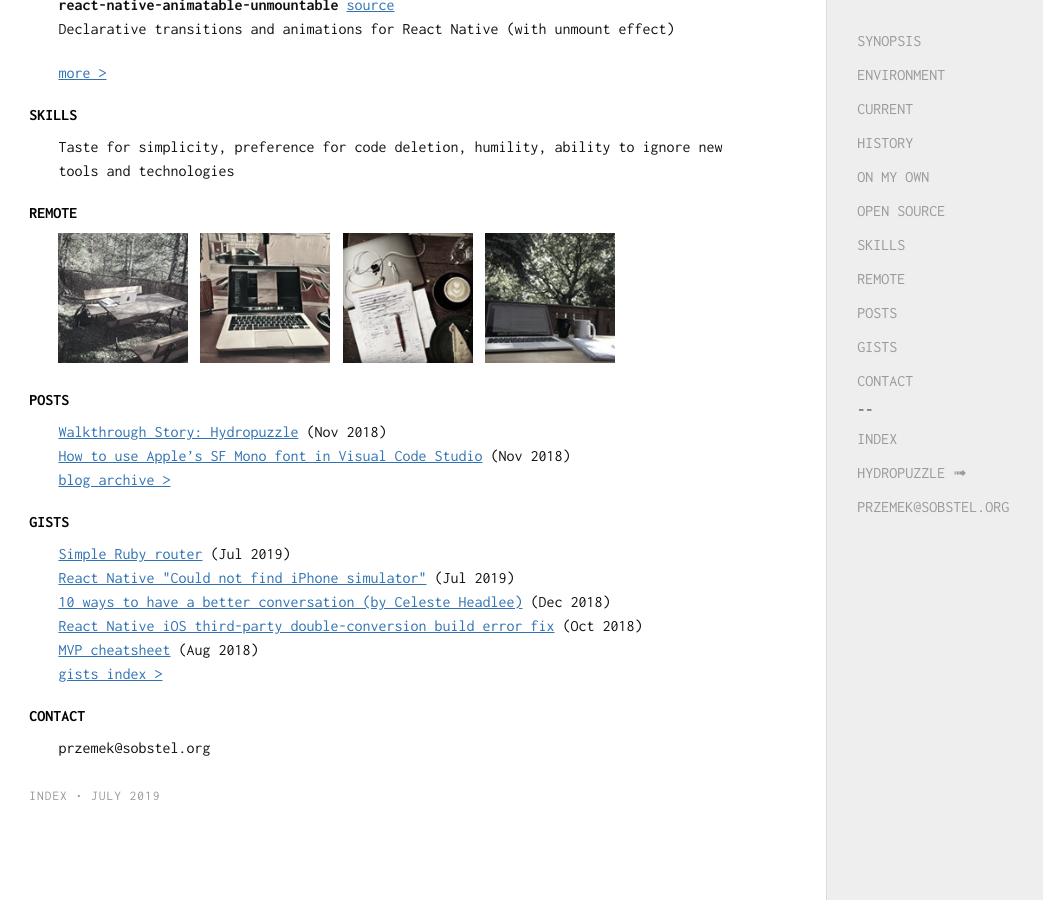
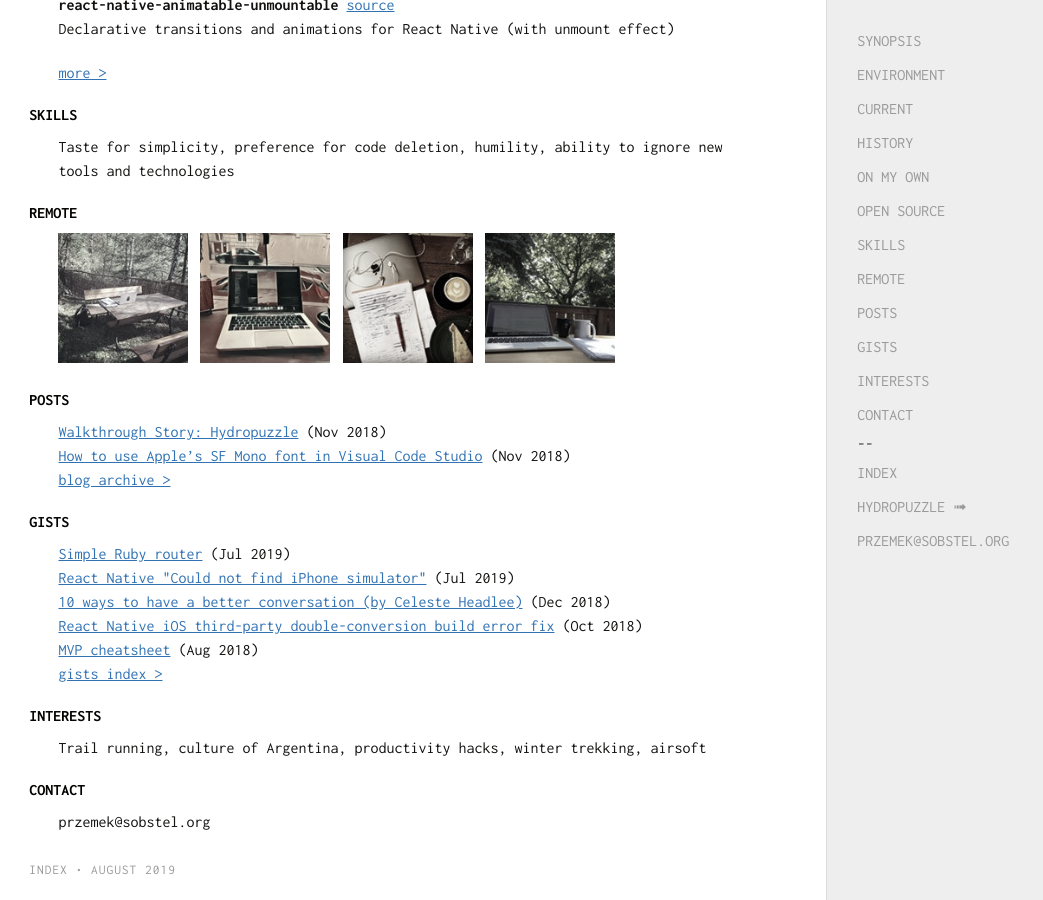
Before and after one commit to sobstel/sobstel.github.com, a Jekyll site: the page built from index.html, in a window 1280 px wide and 900 px high, scrolled down 1156 px. Shown: the whole window, without its empty margins (0-1043 px from the left). Built offline with Jekyll 4.4.1, drawn with Linux system fonts in a browser that asks for light colours.

Commit message:
Mistakes are always forgivable, if one has the courage to admit them

```diff
--- a/_data/other_repos.yml
+++ b/_data/other_repos.yml
@@ -10,7 +10,7 @@
   html_url: https://github.com/sobstel/hydropuzzle
   description: Surreal tech adventure game for iOS and Android. Built with React Native.
   fork: false
-  stargazers_count: 5
+  stargazers_count: 6
 - name: albicelestes
   full_name: sobstel/albicelestes
   html_url: https://github.com/sobstel/albicelestes
--- a/_data/popular_repos.yml
+++ b/_data/popular_repos.yml
@@ -23,7 +23,7 @@
   html_url: https://github.com/sobstel/sesshin
   description: PHP secure advanced session manager.
   fork: false
-  stargazers_count: 59
+  stargazers_count: 60
 - name: sequent
   full_name: sobstel/sequent
   html_url: https://github.com/sobstel/sequent
@@ -36,4 +36,4 @@
   html_url: https://github.com/sobstel/jsonp.js
   description: Lightweight JSONP library for cross-domain ajax calls.
   fork: false
-  stargazers_count: 35
+  stargazers_count: 36
--- a/index.html
+++ b/index.html
@@ -16,6 +16,7 @@ title: Przemek Sobstel
     <a href="#REMOTE">REMOTE</a>
     <a href="#POSTS">POSTS</a>
     <a href="#GISTS">GISTS</a>
+    <a href="#INTERESTS">INTERESTS</a>
     <a href="#CONTACT">CONTACT</a>
     <span>--</span>
     <a href="/">INDEX</a>
@@ -176,13 +177,17 @@ ability to ignore new tools and technologies</p>
 {% endfor %}
 <a href="/gists/">gists index &gt;</a></p>
 
+<h2 id="INTERESTS">INTERESTS</h2>
+
+<p>Trail running, culture of Argentina, productivity hacks, winter trekking, airsoft</p>
+
 <h2 id="CONTACT">CONTACT</h2>
 
 <p>przemek@sobstel.org</p>
 
 
   <ol class='man-decor man-foot man foot'>
-    <li class='tl'>index &#8226; July 2019</li>
+    <li class='tl'>index &#8226; August 2019</li>
     <li class='tr'></li>
   </ol>
 </div>
```
Also changed, not shown: 1 other file.
